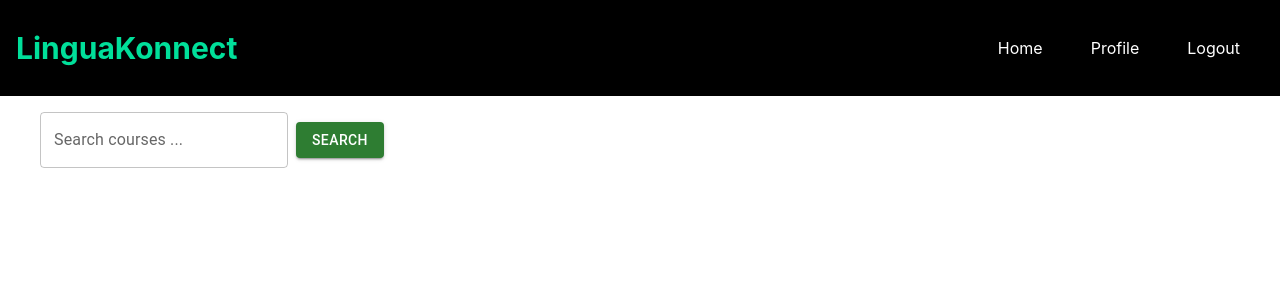
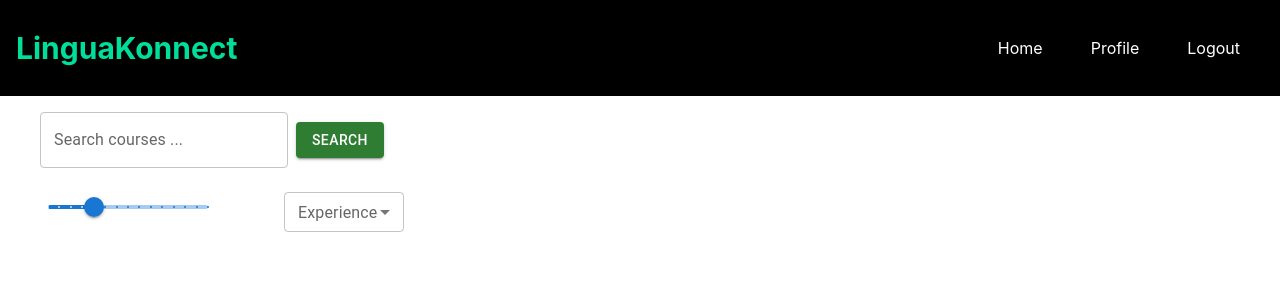
Before and after one commit to adityaChauhan2510/LinguaKonnect, a React (Create React App) app in the folder client/: page /studenthome in a window 1280 px wide. Shown: the top 300 px of the page. Built offline with nearby package versions, Linux system fonts and the light colour scheme.

Commit message:
slider and exp added

```diff
--- /dev/null
+++ b/client/src/student/components/DiscreteSlider.js
@@ -0,0 +1,25 @@
+import * as React from "react";
+import Box from "@mui/material/Box";
+import Slider from "@mui/material/Slider";
+
+function valuetext(value) {
+  return `${value}$`;
+}
+
+export default function DiscreteSlider() {
+  return (
+    <div className="mx-12 my-2 w-[10rem]">
+      <Slider
+        aria-label="Price"
+        defaultValue={3000}
+        getAriaValueText={valuetext}
+        valueLabelDisplay="auto"
+        shiftStep={500}
+        step={500}
+        marks
+        min={1000}
+        max={8000}
+      />
+    </div>
+  );
+}
--- /dev/null
+++ b/client/src/student/components/Experience.js
@@ -0,0 +1,35 @@
+import * as React from "react";
+import InputLabel from "@mui/material/InputLabel";
+import MenuItem from "@mui/material/MenuItem";
+import FormControl from "@mui/material/FormControl";
+import Select from "@mui/material/Select";
+
+export default function Experience() {
+  const [experience, setExperience] = React.useState("");
+
+  const handleChange = (event) => {
+    setExperience(event.target.value);
+  };
+
+  return (
+    <FormControl sx={{ m: 1, minWidth: 120 }} size="small">
+      <InputLabel id="demo-select-small-label">Experience</InputLabel>
+      <Select
+        labelId="demo-select-small-label"
+        id="demo-select-small"
+        value={experience}
+        label="Experience"
+        onChange={handleChange}
+      >
+        <MenuItem value="">
+          <em>None</em>
+        </MenuItem>
+        <MenuItem value={1}>1 year</MenuItem>
+        <MenuItem value={2}>2 years</MenuItem>
+        <MenuItem value={3}>3 years</MenuItem>
+        <MenuItem value={4}>4 years</MenuItem>
+        <MenuItem value={5}>5 years</MenuItem>
+      </Select>
+    </FormControl>
+  );
+}
--- a/client/src/student/pages/StudentHome.js
+++ b/client/src/student/pages/StudentHome.js
@@ -1,13 +1,18 @@
-import React from 'react'
-import Navbar from '../components/Navbar'
-import SearchField from '../components/SearchField'
-
+import React from "react";
+import Navbar from "../components/Navbar";
+import SearchField from "../components/SearchField";
+import DiscreteSlider from "../components/DiscreteSlider";
+import Experience from "../components/Experience";
 
 export default function StudentHome() {
   return (
     <>
       <Navbar />
       <SearchField />
+      <div className="flex flex-row gap-5">
+        <DiscreteSlider />
+        <Experience />
+      </div>
     </>
-  )
+  );
 }
```
